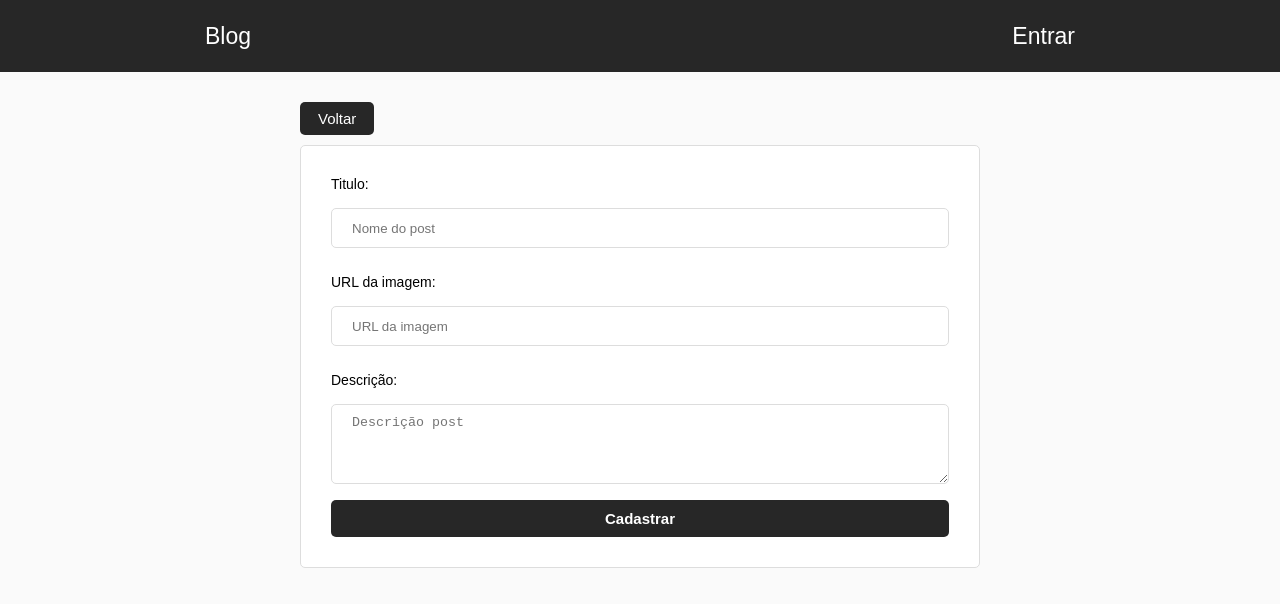
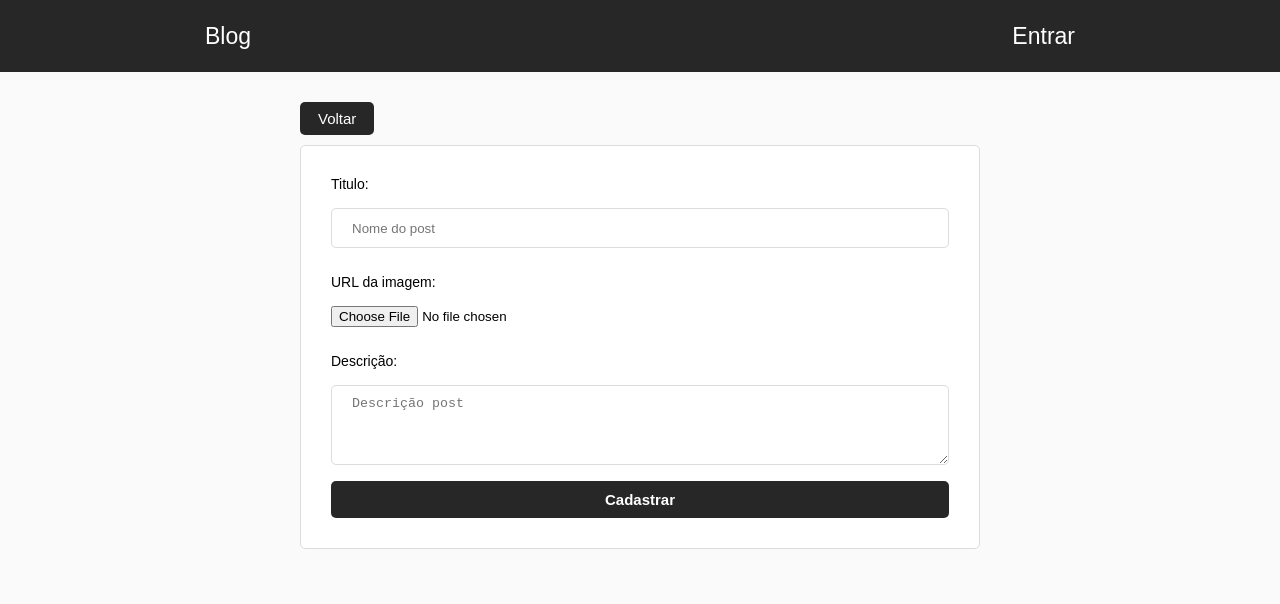
Before and after one commit to iurylemos/projeto-blog-react, a React (Create React App) app: page /dashboard/newpost in a window 1280 px wide. Shown: the top 604 px of the page. Built offline with nearby package versions, Linux system fonts and the light colour scheme; no server answers; sample sign-in values are in the browser's storage.

Commit message:
Enviando upload para o firebase

```diff
--- a/src/firebase.js
+++ b/src/firebase.js
@@ -1,6 +1,7 @@
 import firebase from 'firebase/app';
 import 'firebase/database';
 import 'firebase/auth';
+import 'firebase/storage';
 
 let firebaseConfig = {
     apiKey: "AIzaSyDkMSFbdu6s9leKXQuSBXW6s2cAPZIZCcc",
@@ -21,6 +22,7 @@ class Firebase {
 
         //Referenciando a data base para acessar outros locais
         this.firebase = firebase.database();
+        this.storage = firebase.storage();
     }
 
     login(email, password) {
@@ -51,6 +53,10 @@ class Firebase {
         return firebase.auth().currentUser && firebase.auth().currentUser.email
     }
 
+    getCurrentID() {
+        return firebase.auth().currentUser && firebase.auth().currentUser.uid
+    }
+
     async getUserName(callback) {
         //Verificar se existe algum usuário logado aqui tbm
         if (!firebase.auth().currentUser) {
--- a/src/view/newpost/index.js
+++ b/src/view/newpost/index.js
@@ -10,12 +10,14 @@ class NewPost extends Component {
 
     this.state = {
       titulo: '',
-      imagem: '',
+      imagem: null,
       descricao: '',
-      alert: ''
+      alert: '',
+      url: '',
     }
 
     this.cadastrar = this.cadastrar.bind(this)
+    this.handleFile = this.handleFile.bind(this)
   }
 
   componentDidMount() {
@@ -24,6 +26,33 @@ class NewPost extends Component {
       this.props.history.replace('/login')
     }
 
+  }
+
+  handleFile = async (event) => {
+    if (event.target.files[0]) {
+      const imagem = event.target.files[0];
+      if (imagem.type === 'image/png' || imagem.type === 'image/jpeg') {
+        console.log(imagem)
+        await this.setState({ imagem: imagem })
+        const id_user = firebase.getCurrentID()
+        const uploadImagem = firebase.storage
+          .ref(`imagens/${id_user}/${imagem.name}`)
+          .put(imagem)
+
+        // await uploadImagem.on('state_changed', (snapshot) => {
+        //   //Progresso
+        // }, (error) => {
+        //   //Error
+        //   console.log('Imagem com errror',error)
+        // }, () => {
+        //   //Sucesso
+        // })
+      } else {
+        alert('Envie uma imagem do tipo PNG ou JPG')
+        this.setState({ imagem: null })
+        return null
+      }
+    }
   }
 
 
@@ -63,7 +92,7 @@ class NewPost extends Component {
           <input type="text" placeholder="Nome do post" value={titulo} onChange={(e) => this.setState({ titulo: e.target.value })} />
           <br />
           <label>URL da imagem:</label><br />
-          <input type="text" placeholder="URL da imagem" value={imagem} onChange={(e) => this.setState({ imagem: e.target.value })} />
+          <input type="file" onChange={this.handleFile} />
           <br />
           <label>Descrição:</label><br />
           <textarea type="text" placeholder="Descrição post" value={descricao} onChange={(e) => this.setState({ descricao: e.target.value })} />
```
